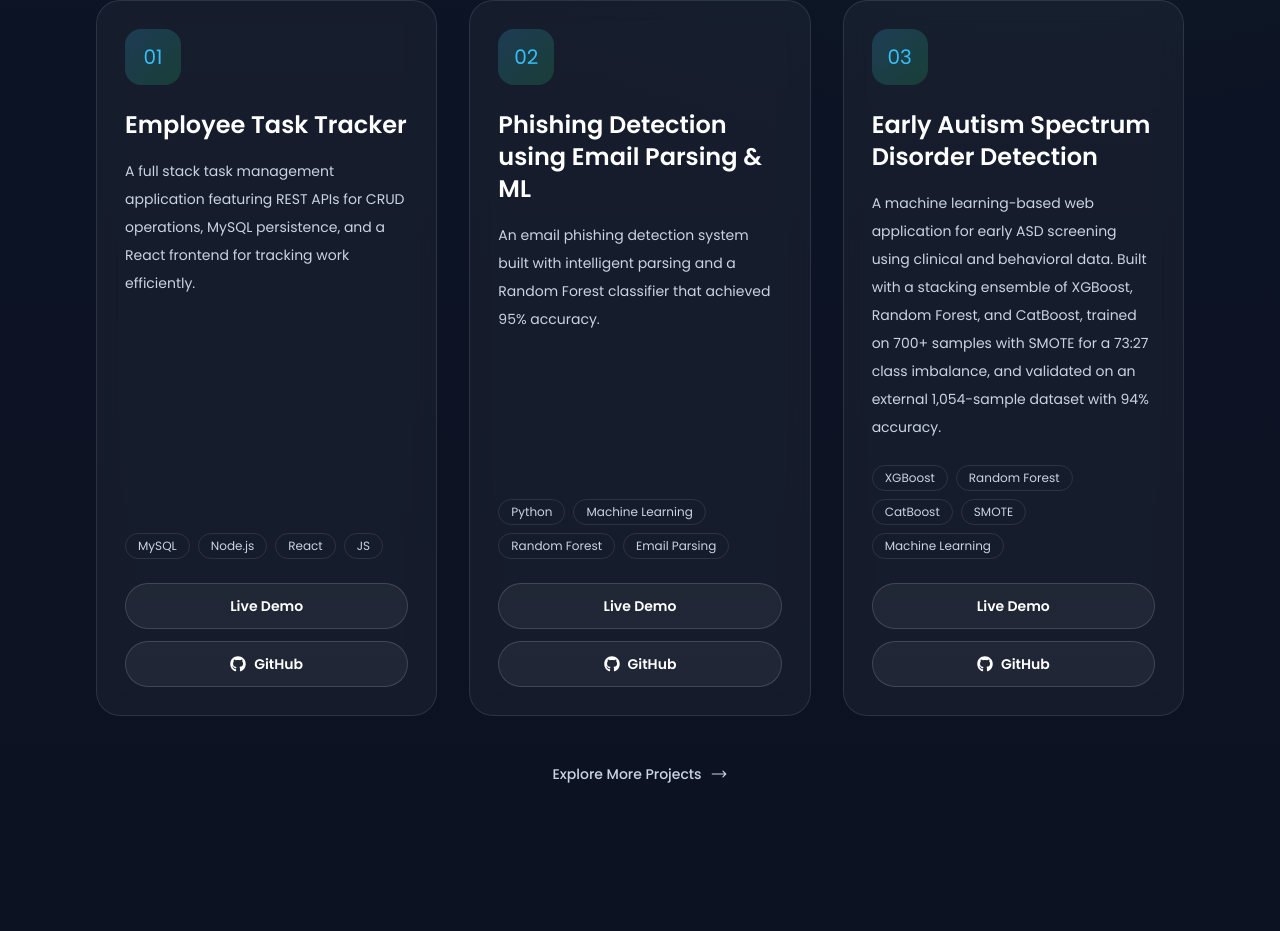
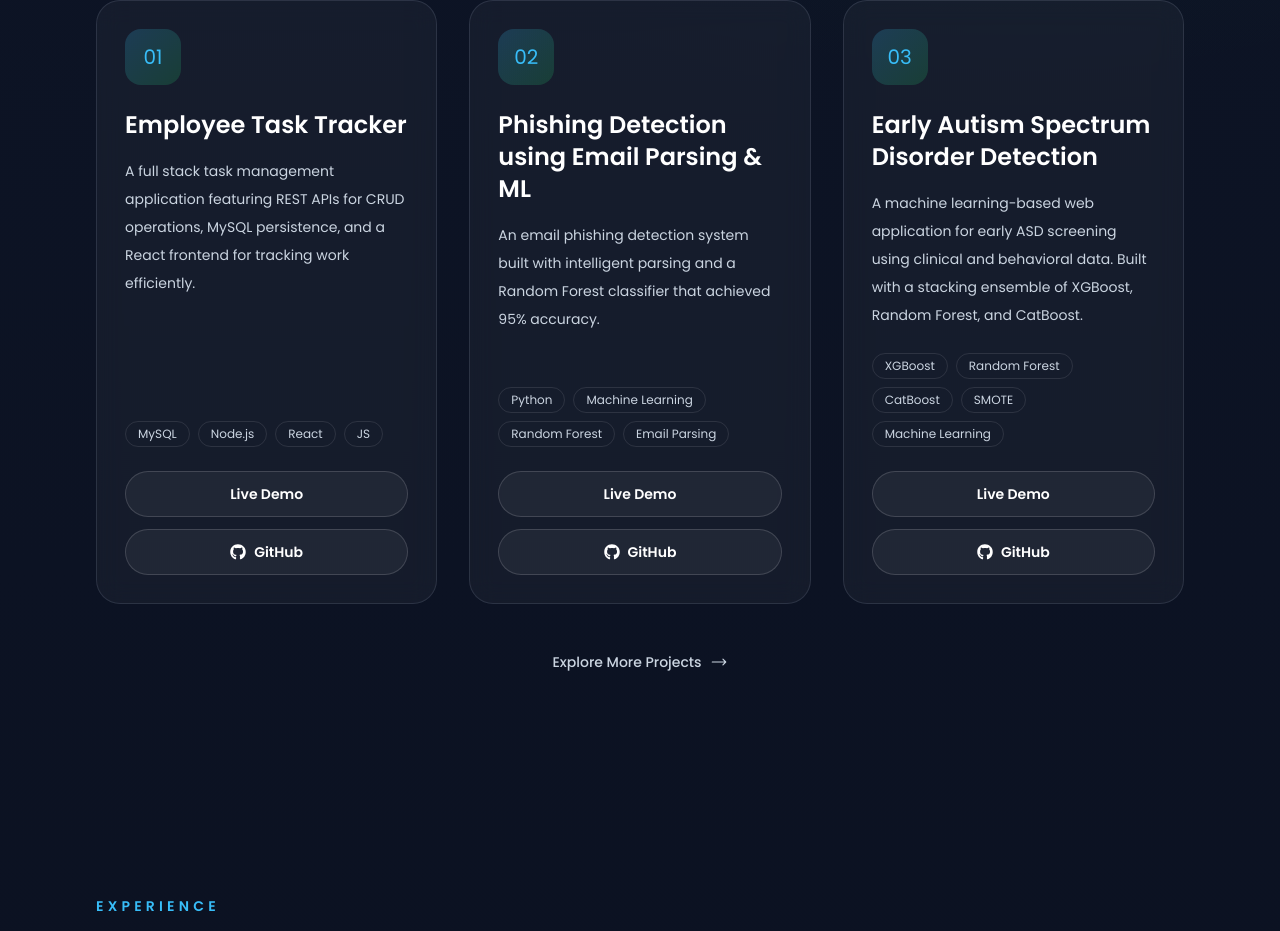
Before and after one commit to madhurasharan/new-portfolio, a React (Vite) app: page / in a window 1280 px wide. Shown: the part 1981-2912 px from the top of the page. Built offline with nearby package versions, Linux system fonts and the light colour scheme.

Commit message:
changed project section

```diff
--- a/src/components/Projects.jsx
+++ b/src/components/Projects.jsx
@@ -24,10 +24,10 @@ const projects = [
   {
     title: 'Early Autism Spectrum Disorder Detection',
     description:
-      'A machine learning-based web application for early ASD screening using clinical and behavioral data. Built with a stacking ensemble of XGBoost, Random Forest, and CatBoost, trained on 700+ samples with SMOTE for a 73:27 class imbalance, and validated on an external 1,054-sample dataset with 94% accuracy.',
+      'A machine learning-based web application for early ASD screening using clinical and behavioral data. Built with a stacking ensemble of XGBoost, Random Forest, and CatBoost.',
     stack: ['XGBoost', 'Random Forest', 'CatBoost', 'SMOTE', 'Machine Learning'],
-    github: '#',
-    demo: '#',
+    github: 'https://github.com/madhurasharan/Autism-Spectrum-Disorder-Detection',
+    demo: 'https://autism-spectrum-disorder-screening-app.onrender.com',
   },
 ];
 
```
